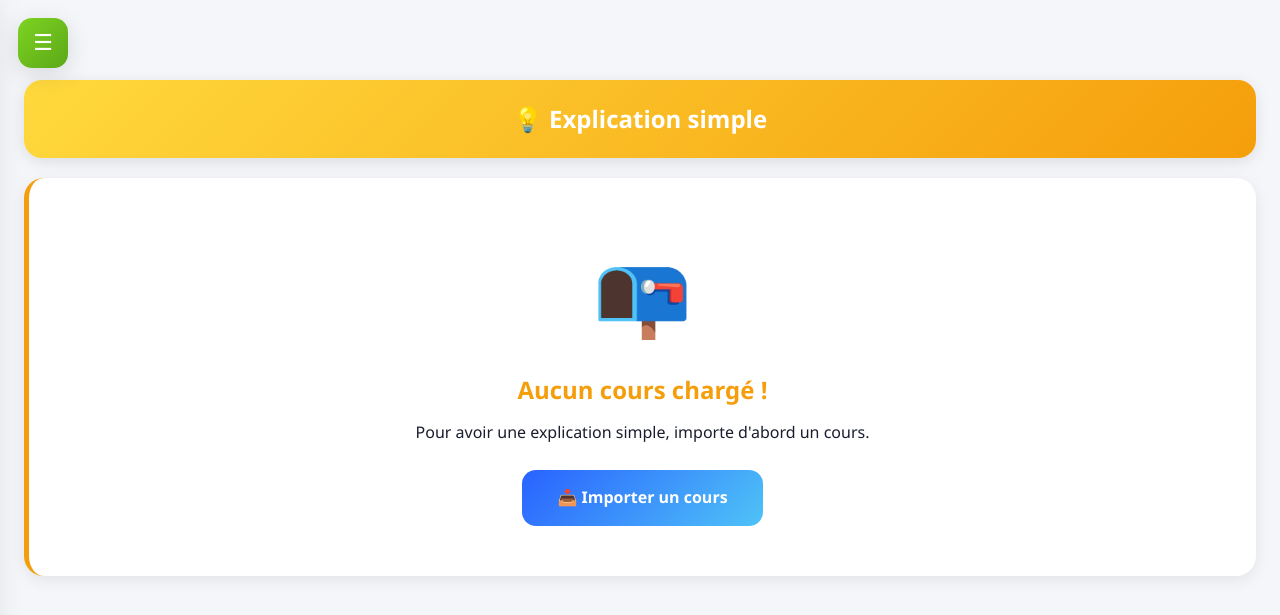
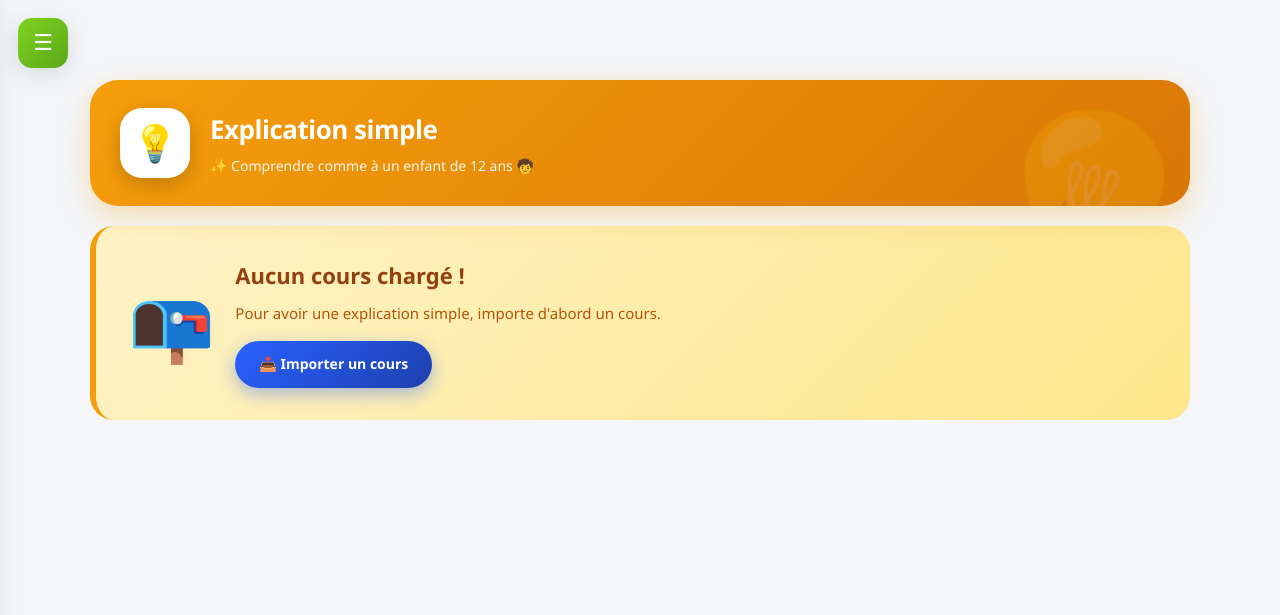
Before and after one commit to henoctoure846-hash/nokirova, a Flask app: page /explication in a window 1280 px wide. Shown: the top 615 px of the page. Run offline with Flask 3, Linux system fonts and the light colour scheme; data that the repository does not hold is empty; parts of the project's set-up code (start-up, migrations or seed data) failed here and were passed over; some libraries are stand-ins or nearby versions.

Commit message:
💡 Explication redesign moderne PRO

```diff
--- a/web/templates/explication.html
+++ b/web/templates/explication.html
@@ -4,313 +4,501 @@
 
 {% block contenu %}
 
-<div class="titre-page" style="background: linear-gradient(135deg, var(--jaune-soleil), var(--orange-dore));">
-    💡 Explication simple
+<div class="expli-page">
+
+  <!-- HEADER ORANGE -->
+  <div class="expli-header">
+    <div class="expli-header-bg">💡</div>
+    <div class="expli-header-icone">💡</div>
+    <div class="expli-header-texte">
+      <h1>Explication simple</h1>
+      <p>✨ Comprendre comme à un enfant de 12 ans 🧒</p>
+    </div>
   </div>
 
   {% if not cours_actuel or cours_actuel == 'Aucun cours chargé' %}
 
-<div class="alerte-import">
-    <div class="alerte-icone">📭</div>
+  <!-- ALERTE -->
+  <div class="expli-alerte">
+    <div class="expli-alerte-icone">📭</div>
+    <div class="expli-alerte-contenu">
       <h2>Aucun cours chargé !</h2>
       <p>Pour avoir une explication simple, importe d'abord un cours.</p>
-    <a href="/import" class="btn-aller">📥 Importer un cours</a>
+      <a href="/import" class="expli-alerte-btn">📥 Importer un cours</a>
+    </div>
   </div>
 
   {% else %}
 
-<div class="info-cours" style="border-left-color: var(--orange-dore);">
-    <div class="cours-icone">💡</div>
-    <div>
-        <strong style="color: var(--orange-dore);">Cours actuel :</strong> {{ cours_actuel }}
+  <!-- STATUT -->
+  <div class="expli-statut">
+    <div class="expli-statut-icone">💡</div>
+    <div class="expli-statut-texte">
+      <span class="expli-statut-label">Cours chargé</span>
+      <span class="expli-statut-nom">{{ cours_actuel }}</span>
+    </div>
+    <div class="expli-statut-badge">✅ Prêt</div>
+  </div>
+
+  <!-- INFO -->
+  <div class="expli-info">
+    <div class="expli-info-icone">🎯</div>
+    <div class="expli-info-texte">
+      NOKIROVA va t'expliquer ce cours comme à un <strong>enfant de 12 ans</strong> avec :
+      <div class="expli-info-tags">
+        <span class="expli-tag">📖 Mots simples</span>
+        <span class="expli-tag">🎨 Exemples concrets</span>
+        <span class="expli-tag">🌟 Beaucoup d'emojis</span>
+        <span class="expli-tag">💡 Analogies</span>
+      </div>
     </div>
   </div>
 
-<div class="encart-info">
-    🎯 NOKIROVA va t'expliquer ce cours comme à un <strong>enfant de 12 ans</strong> avec des exemples concrets et beaucoup d'emojis !
-</div>
-
-<button class="btn-generer-orange" id="btnGenerer" onclick="genererExplication()">
-    💡 Expliquer simplement !
+  <!-- BOUTON GÉNÉRER -->
+  <button class="expli-btn-generer" id="btnGenerer" onclick="genererExplication()">
+    <span class="expli-btn-icone">💡</span>
+    <span class="expli-btn-texte">Expliquer simplement !</span>
   </button>
 
-<div id="zoneChargement" class="zone-chargement" style="display:none;">
-    <div class="spinner-orange"></div>
-    <p>💡 NOKIROVA réfléchit pour t'expliquer simplement...</p>
-</div>
-
-<div id="zoneResultat" class="zone-resultat" style="display:none;">
-    <div class="resultat-header">
-        <h2>✨ Voici l'explication !</h2>
-        <div class="actions-resultat">
-            <button onclick="copierExplication()" class="btn-action">📋 Copier</button>
-            <button onclick="telechargerExplicationPDF()" class="btn-action btn-pdf">
-                📄 Télécharger PDF
-            </button>
-            <button onclick="partagerExplication()" class="btn-action btn-partage">
-                🤝 Partager
-            </button>
-            <button onclick="regenerer()" class="btn-action">🔄 Régénérer</button>
+  <!-- LOADING -->
+  <div id="zoneChargement" class="expli-loading" style="display:none;">
+    <div class="expli-spinner"></div>
+    <div class="expli-loading-texte">
+      <p class="expli-loading-titre">💡 NOKIROVA réfléchit...</p>
+      <p class="expli-loading-sous">Préparation d'une explication ultra simple ✨</p>
     </div>
   </div>
 
-    <div class="contenu-explication" id="contenuExplication"></div>
+  <!-- RÉSULTAT -->
+  <div id="zoneResultat" class="expli-resultat" style="display:none;">
+    <div class="expli-actions">
+      <div class="expli-actions-titre">
+        <span>✨</span> Voici l'explication !
+      </div>
+      <div class="expli-actions-btns">
+        <button onclick="copierExplication()" class="expli-action-btn expli-copy">
+          <span>📋</span> Copier
+        </button>
+        <button onclick="telechargerExplicationPDF()" class="expli-action-btn expli-pdf">
+          <span>📄</span> PDF
+        </button>
+        <button onclick="partagerExplication()" class="expli-action-btn expli-partage">
+          <span>🤝</span> Partager
+        </button>
+        <button onclick="regenerer()" class="expli-action-btn expli-regen">
+          <span>🔄</span> Régénérer
+        </button>
+      </div>
+    </div>
+
+    <div class="expli-contenu-wrapper">
+      <div class="expli-contenu" id="contenuExplication"></div>
+    </div>
   </div>
 
   {% endif %}
 
-{% endblock %}
+</div>
 
-{% block extra_css %}
+<div id="toastGlobal" class="toast-notif"></div>
+
 <style>
-.titre-page {
-    padding: 20px;
-    border-radius: 18px;
-    text-align: center;
-    color: white;
-    font-size: 24px;
-    font-weight: bold;
-    margin-bottom: 20px;
-    box-shadow: 0 4px 15px rgba(0, 0, 0, 0.1);
+/* ═══════════════════════════════════════════
+   💡 EXPLICATION REDESIGN PRO
+   ═══════════════════════════════════════════ */
+.expli-page {
+  max-width: 1100px;
+  margin: 0 auto;
+  animation: fadeInUp 0.5s ease;
+}
+@keyframes fadeInUp {
+  from { opacity: 0; transform: translateY(20px); }
+  to { opacity: 1; transform: translateY(0); }
 }
 
-.alerte-import {
+/* HEADER ORANGE */
+.expli-header {
+  position: relative;
+  background: linear-gradient(135deg, #F59E0B, #D97706);
+  border-radius: 28px;
+  padding: 28px 30px;
+  margin-bottom: 20px;
+  display: flex;
+  align-items: center;
+  gap: 20px;
+  color: white;
+  box-shadow: 0 10px 30px rgba(245,158,11,0.3);
+  overflow: hidden;
+}
+.expli-header-bg {
+  position: absolute;
+  top: -30px; right: -20px;
+  font-size: 200px;
+  opacity: 0.15;
+  transform: rotate(15deg);
+  pointer-events: none;
+}
+.expli-header-icone {
+  width: 70px; height: 70px;
   background: white;
-    padding: 50px;
-    border-radius: 20px;
-    text-align: center;
-    box-shadow: 0 4px 15px rgba(0, 0, 0, 0.08);
-    border-left: 5px solid var(--orange-dore);
+  border-radius: 22px;
+  display: flex;
+  align-items: center;
+  justify-content: center;
+  font-size: 36px;
+  box-shadow: 0 6px 20px rgba(0,0,0,0.2);
+  z-index: 1;
+}
+.expli-header-texte { z-index: 1; }
+.expli-header-texte h1 {
+  font-size: 26px;
+  font-weight: 900;
+  margin: 0;
+  letter-spacing: -0.5px;
+}
+.expli-header-texte p {
+  font-size: 14px;
+  opacity: 0.92;
+  margin-top: 4px;
+  font-weight: 500;
 }
 
-.alerte-icone {
-    font-size: 80px;
-    margin-bottom: 15px;
+/* ALERTE */
+.expli-alerte {
+  display: flex;
+  gap: 20px;
+  background: linear-gradient(135deg, #FEF3C7, #FDE68A);
+  border-radius: 24px;
+  padding: 32px;
+  border-left: 6px solid #F59E0B;
+  align-items: center;
+}
+.expli-alerte-icone {
+  font-size: 70px;
+  flex-shrink: 0;
+}
+.expli-alerte-contenu h2 {
+  color: #92400E;
+  font-size: 22px;
+  font-weight: 800;
+  margin-bottom: 8px;
+}
+.expli-alerte-contenu p {
+  color: #B45309;
+  font-size: 15px;
+  margin-bottom: 16px;
+}
+.expli-alerte-btn {
+  display: inline-flex;
+  align-items: center;
+  gap: 8px;
+  background: linear-gradient(135deg, #2962FF, #1E40AF);
+  color: white;
+  font-weight: 800;
+  padding: 12px 24px;
+  border-radius: 50px;
+  text-decoration: none;
+  font-size: 14px;
+  box-shadow: 0 6px 18px rgba(41,98,255,0.4);
+  transition: all 0.3s;
+}
+.expli-alerte-btn:hover {
+  transform: translateY(-3px);
+  box-shadow: 0 10px 25px rgba(41,98,255,0.55);
 }
 
-.alerte-import h2 {
-    color: var(--orange-dore);
-    margin-bottom: 10px;
+/* STATUT */
+.expli-statut {
+  display: flex;
+  align-items: center;
+  gap: 16px;
+  background: white;
+  border-radius: 20px;
+  padding: 18px 22px;
+  margin-bottom: 16px;
+  box-shadow: 0 4px 15px rgba(0,0,0,0.05);
+  border-left: 5px solid #F59E0B;
+}
+.expli-statut-icone {
+  width: 54px; height: 54px;
+  background: linear-gradient(135deg, #FCD34D, #F59E0B);
+  border-radius: 50%;
+  display: flex;
+  align-items: center;
+  justify-content: center;
+  font-size: 26px;
+  color: white;
+  flex-shrink: 0;
+}
+.expli-statut-texte { flex: 1; display: flex; flex-direction: column; gap: 3px; }
+.expli-statut-label {
+  font-size: 11px;
+  text-transform: uppercase;
+  letter-spacing: 1px;
+  color: #9CA3AF;
+  font-weight: 700;
+}
+.expli-statut-nom {
+  color: #1A1D2E;
+  font-weight: 700;
+  font-size: 15px;
+}
+.expli-statut-badge {
+  background: linear-gradient(135deg, #00C853, #2E7D32);
+  color: white;
+  padding: 6px 14px;
+  border-radius: 50px;
+  font-weight: 700;
+  font-size: 12px;
+  box-shadow: 0 3px 10px rgba(0,200,83,0.3);
 }
 
-.alerte-import p {
-    color: var(--gris-doux);
-    margin-bottom: 25px;
+/* INFO BOX */
+.expli-info {
+  display: flex;
+  gap: 16px;
+  background: linear-gradient(135deg, #FEF3C7, #FFE9B5);
+  border-radius: 20px;
+  padding: 20px;
+  margin-bottom: 20px;
+  border: 2px dashed #F59E0B;
+}
+.expli-info-icone {
+  font-size: 36px;
+  flex-shrink: 0;
+}
+.expli-info-texte {
+  flex: 1;
+  color: #92400E;
+  font-size: 14px;
+  line-height: 1.6;
+}
+.expli-info-texte strong { color: #B45309; }
+.expli-info-tags {
+  display: flex;
+  flex-wrap: wrap;
+  gap: 8px;
+  margin-top: 12px;
+}
+.expli-tag {
+  background: white;
+  color: #B45309;
+  padding: 6px 14px;
+  border-radius: 50px;
+  font-size: 12px;
+  font-weight: 700;
+  box-shadow: 0 2px 8px rgba(245,158,11,0.15);
 }
 
-.btn-aller {
-    display: inline-block;
-    background: linear-gradient(135deg, var(--bleu-royal), var(--bleu-ciel));
+/* BOUTON */
+.expli-btn-generer {
+  width: 100%;
+  background: linear-gradient(135deg, #F59E0B, #D97706);
   color: white;
-    padding: 15px 35px;
-    border-radius: 14px;
-    font-weight: bold;
-    text-decoration: none;
+  border: none;
+  padding: 18px;
+  border-radius: 50px;
+  font-size: 17px;
+  font-weight: 900;
+  cursor: pointer;
+  display: flex;
+  align-items: center;
+  justify-content: center;
+  gap: 12px;
+  box-shadow: 0 8px 25px rgba(245,158,11,0.4);
   transition: all 0.3s;
+  letter-spacing: 0.5px;
+  text-transform: uppercase;
+  margin-bottom: 20px;
+}
+.expli-btn-generer:hover {
+  transform: translateY(-3px);
+  box-shadow: 0 12px 35px rgba(245,158,11,0.55);
+}
+.expli-btn-generer:disabled {
+  background: #D1D5DB;
+  cursor: not-allowed;
+  box-shadow: none;
+  transform: none;
+}
+.expli-btn-icone {
+  width: 34px; height: 34px;
+  background: white;
+  color: #F59E0B;
+  border-radius: 50%;
+  display: flex;
+  align-items: center;
+  justify-content: center;
+  font-size: 18px;
 }
 
-.btn-aller:hover {
-    transform: translateY(-3px);
+/* LOADING */
+.expli-loading {
+  display: flex;
+  align-items: center;
+  gap: 20px;
+  background: white;
+  border-radius: 24px;
+  padding: 32px;
+  margin-bottom: 20px;
+  box-shadow: 0 6px 25px rgba(0,0,0,0.06);
+  border-left: 5px solid #F59E0B;
+  animation: pulseGlow 2s ease-in-out infinite;
+}
+@keyframes pulseGlow {
+  0%,100% { box-shadow: 0 6px 25px rgba(0,0,0,0.06); }
+  50% { box-shadow: 0 6px 30px rgba(245,158,11,0.25); }
+}
+.expli-spinner {
+  width: 60px; height: 60px;
+  border: 5px solid #FEF3C7;
+  border-top-color: #F59E0B;
+  border-radius: 50%;
+  animation: spin 1s linear infinite;
+  flex-shrink: 0;
+}
+@keyframes spin { to { transform: rotate(360deg); } }
+.expli-loading-titre {
+  font-size: 17px;
+  font-weight: 800;
+  color: #B45309;
+  margin: 0;
+}
+.expli-loading-sous {
+  font-size: 13px;
+  color: #9CA3AF;
+  margin-top: 4px;
 }
 
-.info-cours {
-    background: var(--jaune-pale);
-    padding: 18px;
-    border-radius: 15px;
-    margin-bottom: 15px;
-    display: flex;
-    align-items: center;
-    gap: 15px;
-    border-left: 5px solid var(--orange-dore);
-}
+/* RÉSULTAT */
+.expli-resultat { animation: fadeInUp 0.5s ease; }
 
-.cours-icone {
-    font-size: 40px;
-}
-
-.encart-info {
-    background: linear-gradient(135deg, var(--jaune-pale), var(--jaune-clair));
-    padding: 18px;
-    border-radius: 15px;
-    margin-bottom: 20px;
-    text-align: center;
-    color: var(--gris-texte);
-    border: 2px dashed var(--orange-dore);
-}
-
-.btn-generer-orange {
-    width: 100%;
-    background: linear-gradient(135deg, var(--orange-dore), var(--jaune-soleil));
-    color: white;
-    padding: 20px;
-    border-radius: 18px;
-    text-align: center;
-    font-weight: bold;
-    font-size: 18px;
-    cursor: pointer;
-    border: none;
-    box-shadow: 0 4px 18px rgba(245, 158, 11, 0.3);
-    transition: all 0.3s;
-    margin-bottom: 20px;
-}
-
-.btn-generer-orange:hover {
-    transform: translateY(-3px);
-    box-shadow: 0 8px 25px rgba(245, 158, 11, 0.45);
-}
-
-.zone-chargement {
+.expli-actions {
   background: white;
-    padding: 50px;
   border-radius: 20px;
-    text-align: center;
-    box-shadow: 0 4px 15px rgba(0, 0, 0, 0.08);
-}
-
-.spinner-orange {
-    border: 5px solid var(--gris-perle);
-    border-top: 5px solid var(--orange-dore);
-    border-radius: 50%;
-    width: 60px;
-    height: 60px;
-    margin: 0 auto 20px;
-    animation: spin 1s linear infinite;
-}
-
-@keyframes spin {
-    0% { transform: rotate(0deg); }
-    100% { transform: rotate(360deg); }
-}
-
-.zone-resultat {
-    background: white;
-    padding: 30px;
-    border-radius: 20px;
-    box-shadow: 0 4px 15px rgba(0, 0, 0, 0.08);
-}
-
-.resultat-header {
+  padding: 18px 22px;
+  margin-bottom: 16px;
+  box-shadow: 0 4px 15px rgba(0,0,0,0.05);
+  border-left: 5px solid #F59E0B;
   display: flex;
   justify-content: space-between;
   align-items: center;
-    margin-bottom: 20px;
   flex-wrap: wrap;
-    gap: 15px;
+  gap: 14px;
 }
-
-.resultat-header h2 {
-    color: var(--orange-dore);
+.expli-actions-titre {
+  font-weight: 800;
+  color: #B45309;
+  font-size: 15px;
+  display: flex;
+  align-items: center;
+  gap: 8px;
 }
-
-.actions-resultat {
+.expli-actions-btns {
   display: flex;
-    gap: 10px;
+  gap: 8px;
   flex-wrap: wrap;
 }
-
-.btn-action {
-    background: var(--gris-perle);
-    color: var(--gris-texte);
-    border: none;
-    padding: 10px 18px;
-    border-radius: 10px;
-    font-weight: bold;
+.expli-action-btn {
+  display: inline-flex;
+  align-items: center;
+  gap: 6px;
+  padding: 9px 16px;
+  border-radius: 50px;
+  font-weight: 700;
   font-size: 13px;
   cursor: pointer;
+  border: none;
   transition: all 0.3s;
+  color: white;
 }
+.expli-action-btn:hover { transform: translateY(-2px); }
+.expli-copy { background: linear-gradient(135deg, #7B61FF, #5B21B6); box-shadow: 0 4px 12px rgba(123,97,255,0.3); }
+.expli-pdf { background: linear-gradient(135deg, #2962FF, #1E40AF); box-shadow: 0 4px 12px rgba(41,98,255,0.3); }
+.expli-partage { background: linear-gradient(135deg, #00C853, #2E7D32); box-shadow: 0 4px 12px rgba(0,200,83,0.3); }
+.expli-regen { background: linear-gradient(135deg, #F59E0B, #B45309); box-shadow: 0 4px 12px rgba(245,158,11,0.3); }
 
-.btn-action:hover {
-    background: var(--orange-dore);
-    color: white;
-    transform: translateY(-2px);
+/* CONTENU */
+.expli-contenu-wrapper {
+  background: white;
+  border-radius: 24px;
+  padding: 6px;
+  box-shadow: 0 6px 25px rgba(0,0,0,0.06);
+  border-top: 5px solid #F59E0B;
 }
-
-/* 🆕 Bouton PDF */
-.btn-pdf {
-    background: linear-gradient(135deg, #2962FF, #7EC8FF);
-    color: white !important;
-}
-
-.btn-pdf:hover {
-    background: linear-gradient(135deg, #1a4fd6, #5ab0f0) !important;
-    transform: translateY(-2px);
-}
-
-/* 🆕 Bouton Partage */
-.btn-partage {
-    background: linear-gradient(135deg, #00C853, #7ED321);
-    color: white !important;
-}
-
-.btn-partage:hover {
-    background: linear-gradient(135deg, #00a844, #6ab51d) !important;
-    transform: translateY(-2px);
-}
-
-.contenu-explication {
-    background: var(--jaune-pale);
-    padding: 25px;
-    border-radius: 14px;
+.expli-contenu {
+  background: linear-gradient(180deg, #FFFBEB, #FEF3C7);
+  padding: 28px;
+  border-radius: 20px;
   font-size: 16px;
-    line-height: 1.8;
-    color: var(--gris-texte);
+  line-height: 1.9;
+  color: #1A1D2E;
   white-space: pre-wrap;
-    border: 2px solid var(--orange-pale);
   min-height: 300px;
   max-height: 600px;
   overflow-y: auto;
+  font-family: 'Segoe UI', sans-serif;
 }
-
-.contenu-explication::-webkit-scrollbar {
-    width: 8px;
-}
-
-.contenu-explication::-webkit-scrollbar-thumb {
-    background: var(--orange-pale);
+.expli-contenu::-webkit-scrollbar { width: 6px; }
+.expli-contenu::-webkit-scrollbar-thumb {
+  background: #FCD34D;
   border-radius: 4px;
 }
 
-/* 🆕 Toast */
+/* TOAST */
 .toast-notif {
   position: fixed;
   bottom: 30px;
   right: 30px;
-    background: #374151;
+  background: #1A1D2E;
   color: white;
   padding: 14px 22px;
   border-radius: 14px;
-    font-weight: bold;
+  font-weight: 700;
   font-size: 14px;
   z-index: 9999;
   opacity: 0;
   transform: translateY(20px);
   transition: all 0.4s ease;
-    box-shadow: 0 6px 20px rgba(0,0,0,0.2);
+  box-shadow: 0 8px 25px rgba(0,0,0,0.25);
+  pointer-events: none;
+}
+.toast-notif.show { opacity: 1; transform: translateY(0); }
+
+/* MODE SOMBRE */
+html[data-mode="sombre"] .expli-statut,
+html[data-mode="sombre"] .expli-loading,
+html[data-mode="sombre"] .expli-actions,
+html[data-mode="sombre"] .expli-contenu-wrapper {
+  background: #1A1D2E !important;
+  color: #F1F5F9 !important;
+}
+html[data-mode="sombre"] .expli-statut-nom { color: #F1F5F9 !important; }
+html[data-mode="sombre"] .expli-contenu {
+  background: linear-gradient(180deg, #3A2D1E, #2A1F0F) !important;
+  color: #F1F5F9 !important;
 }
 
-.toast-notif.show {
-    opacity: 1;
-    transform: translateY(0);
+/* RESPONSIVE */
+@media (max-width: 768px) {
+  .expli-header { flex-direction: column; text-align: center; padding: 22px; }
+  .expli-header-texte h1 { font-size: 20px; }
+  .expli-alerte { flex-direction: column; text-align: center; padding: 24px; }
+  .expli-info { flex-direction: column; text-align: center; }
+  .expli-actions { flex-direction: column; align-items: stretch; }
+  .expli-actions-btns { justify-content: center; }
+  .expli-statut { flex-wrap: wrap; }
+  .expli-contenu { padding: 20px; font-size: 14px; }
 }
 </style>
-{% endblock %}
 
-{% block extra_js %}
 <script>
 let explicationGeneree = '';
 
-// 🔔 Toast
-function showToast(message, couleur = '#374151') {
-    let toast = document.getElementById('toastGlobal');
-    if (!toast) {
-        toast = document.createElement('div');
-        toast.id = 'toastGlobal';
-        toast.className = 'toast-notif';
-        document.body.appendChild(toast);
-    }
+function showToast(msg, couleur = '#1A1D2E') {
+  const toast = document.getElementById('toastGlobal');
   toast.style.background = couleur;
-    toast.textContent = message;
+  toast.textContent = msg;
   toast.classList.add('show');
   setTimeout(() => toast.classList.remove('show'), 3000);
 }
@@ -322,85 +510,67 @@ async function genererExplication() {
 
   btn.disabled = true;
   btn.style.display = 'none';
-    chargement.style.display = 'block';
+  chargement.style.display = 'flex';
   resultat.style.display = 'none';
 
   try {
-        const reponse = await fetch('/api/explication', {method: 'POST'});
-        const data = await reponse.json();
-
+    const r = await fetch('/api/explication', { method: 'POST' });
+    const data = await r.json();
     chargement.style.display = 'none';
 
     if (data.succes) {
       explicationGeneree = data.explication;
       document.getElementById('contenuExplication').textContent = data.explication;
       resultat.style.display = 'block';
+      resultat.scrollIntoView({ behavior: 'smooth' });
     } else {
-            showToast(`⚠️ Erreur : ${data.erreur}`, '#EF4444');
-            btn.style.display = 'block';
+      showToast('⚠️ ' + data.erreur, '#EF4444');
+      btn.style.display = 'flex';
       btn.disabled = false;
     }
-    } catch (error) {
+  } catch (e) {
     chargement.style.display = 'none';
-        btn.style.display = 'block';
+    btn.style.display = 'flex';
     btn.disabled = false;
-        showToast(`⚠️ Erreur : ${error}`, '#EF4444');
+    showToast('⚠️ ' + e, '#EF4444');
   }
 }
 
 function copierExplication() {
+  if (!explicationGeneree) return showToast('⚠️ Génère d\'abord !', '#F59E0B');
   navigator.clipboard.writeText(explicationGeneree);
-    showToast('✅ Explication copiée !', '#00C853');
+  showToast('✅ Copié !', '#00C853');
 }
 
-// 🆕 PDF NOKIROVA stylé orange
 function telechargerExplicationPDF() {
-    if (!explicationGeneree) {
-        showToast('⚠️ Génère d\'abord une explication !', '#F59E0B');
+  if (!explicationGeneree) return showToast('⚠️ Génère d\'abord !', '#F59E0B');
+  window.telechargerPDF('💡 Explication simplifiée', explicationGeneree, {
+    couleur: [245, 158, 11],
+    matiere: 'Explication',
+    emoji: '💡'
+  });
+  showToast('📄 PDF généré !', '#F59E0B');
+}
+
+async function partagerExplication() {
+  if (!explicationGeneree) return showToast('⚠️ Génère d\'abord !', '#F59E0B');
+  if (navigator.share) {
+    try {
+      await navigator.share({ title: '💡 Explication NOKIROVA', text: explicationGeneree });
+      showToast('✅ Partagé !', '#00C853');
+    } catch (e) {}
     return;
   }
-    window.telechargerPDF(
-        '💡 Explication simplifiée',
-        explicationGeneree,
-        {
-            couleur: [245, 158, 11],   // Orange Doré NOKIROVA
-            matiere: 'Explication',
-            emoji: '💡'
-        }
-    );
-    showToast('📄 PDF généré avec succès !', '#F59E0B');
-}
-
-// 🆕 Partage
-async function partagerExplication() {
-    if (!explicationGeneree) {
-        showToast('⚠️ Génère d\'abord une explication !', '#F59E0B');
-        return;
-    }
-
-    // Mobile Android → Web Share API
-    if (navigator.share) {
-        try {
-            await navigator.share({
-                title: '💡 Explication NOKIROVA',
-                text: explicationGeneree,
-            });
-            showToast('✅ Partagé !', '#00C853');
-        } catch (e) {
-            // Annulé → pas grave
-        }
-        return;
-    }
-
-    // Desktop → copie presse-papier
   navigator.clipboard.writeText(explicationGeneree);
-    showToast('📋 Copié ! Colle-le où tu veux 🌸', '#7B61FF');
+  showToast('📋 Copié !', '#7B61FF');
 }
 
 function regenerer() {
   document.getElementById('zoneResultat').style.display = 'none';
-    document.getElementById('btnGenerer').style.display = 'block';
-    document.getElementById('btnGenerer').disabled = false;
+  const btn = document.getElementById('btnGenerer');
+  btn.style.display = 'flex';
+  btn.disabled = false;
 }
 </script>
+
 {% endblock %}
```
Lines whose indentation alone changed are shown as unchanged.
